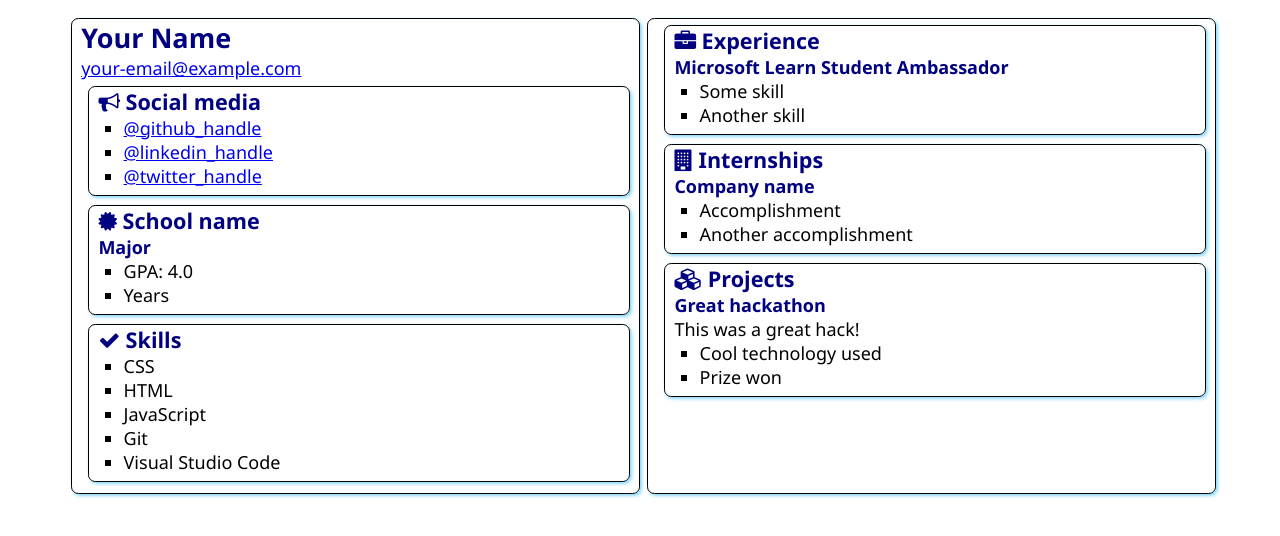
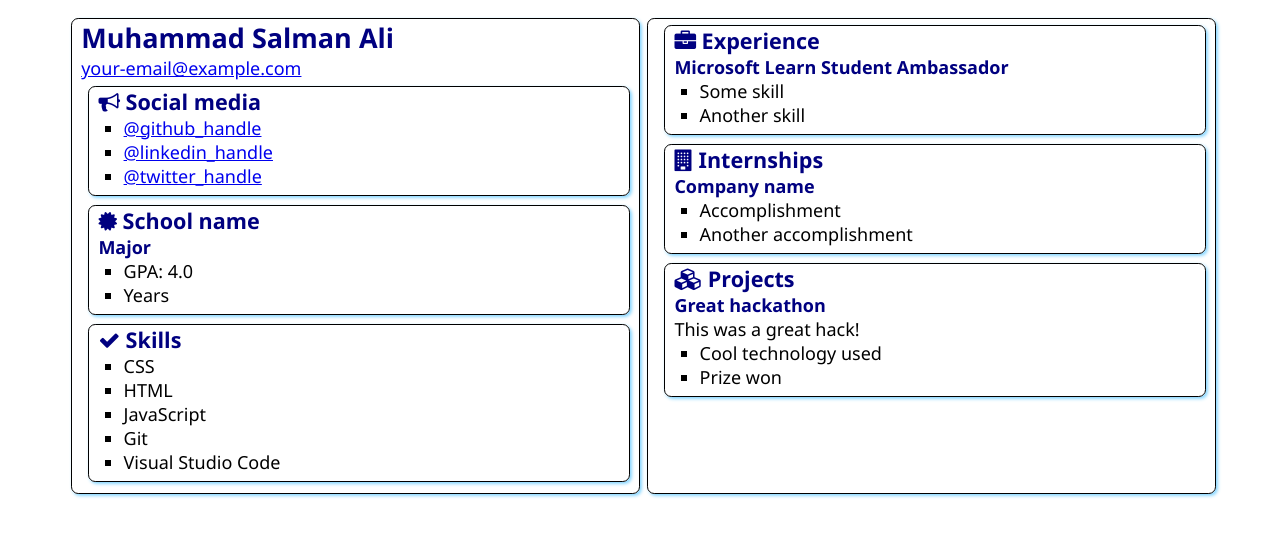
Before and after one commit to codify110/SATechnicalOnboarding, a plain HTML site: page src/index.html in a window 1280 px wide. Drawn offline with Linux system fonts and the light colour scheme.

Commit message:
Added my name
Changes made

```diff
--- a/src/index.html
+++ b/src/index.html
@@ -12,7 +12,7 @@
 <body>
     <main>
         <article class="box">
-            <h1>Your Name</h1>
+            <h1>Muhammad Salman Ali</h1>
             <div><a href="mailto:your.email@example.com">your-email@example.com</a></div>
 
             <section class="box">
```
